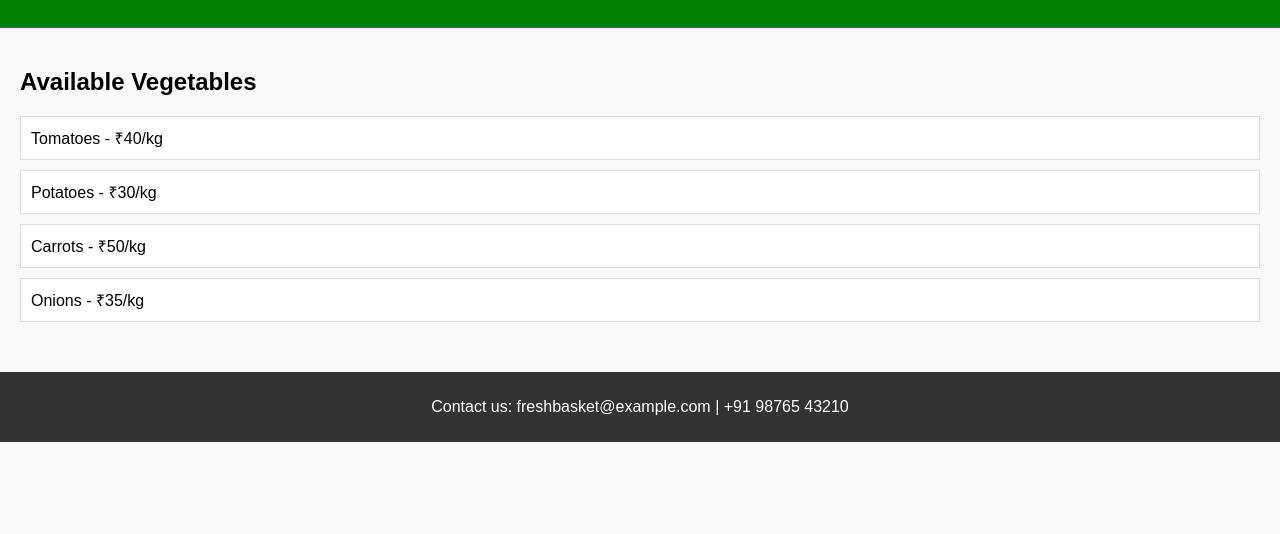
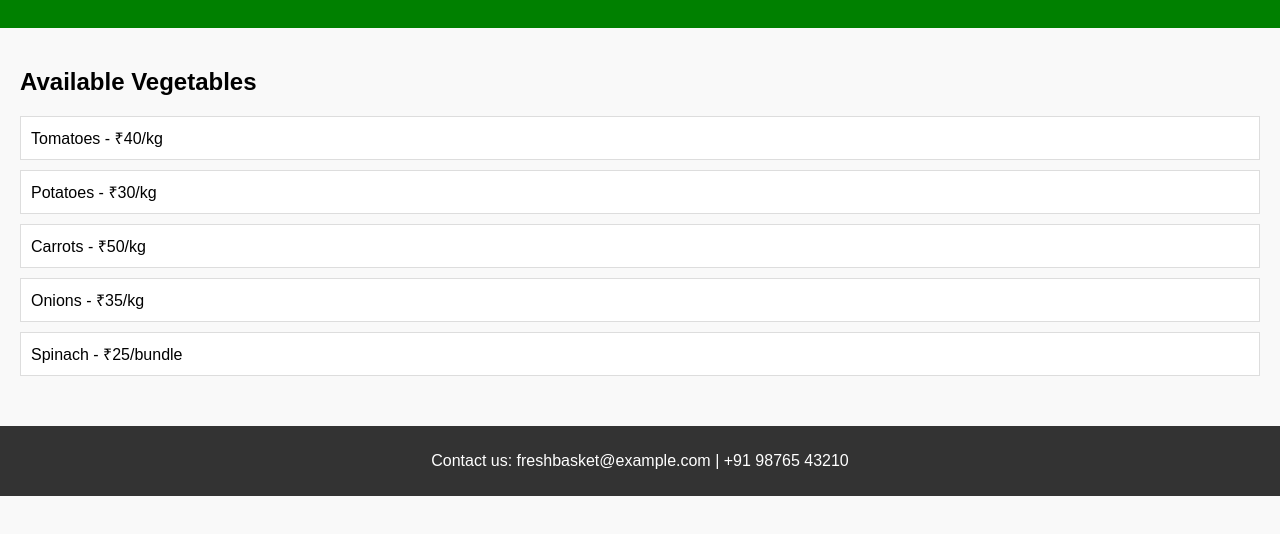
Before and after one commit to 23f2000690/23f2000690_git_challenge_lab, a plain HTML site: page index.html in a window 1280 px wide. Shown: the part 116-650 px from the top of the page. Drawn offline with Linux system fonts and the light colour scheme.

Commit message:
Add Spinach to vegetable list

```diff
--- a/index.html
+++ b/index.html
@@ -24,6 +24,7 @@
         <div class="product">Potatoes - ₹30/kg</div>
         <div class="product">Carrots - ₹50/kg</div>
         <div class="product">Onions - ₹35/kg</div>
+        <div class="product">Spinach - ₹25/bundle</div>
     </main>
 
     <footer>
```
